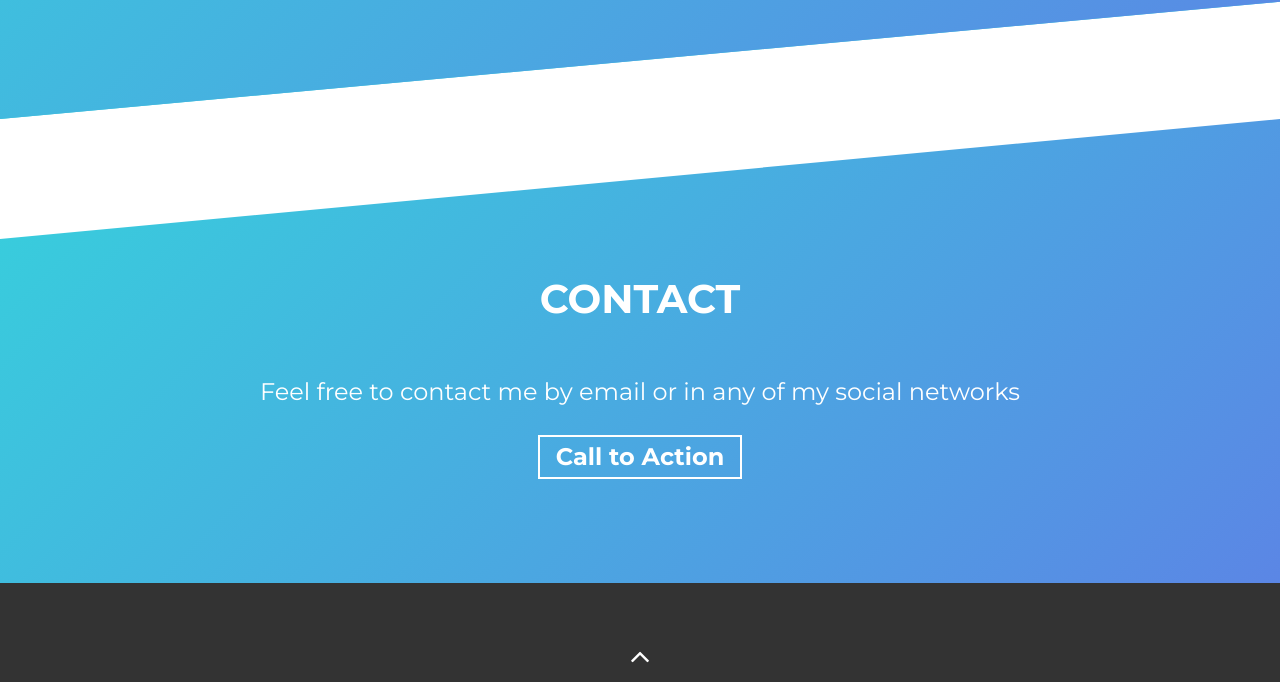
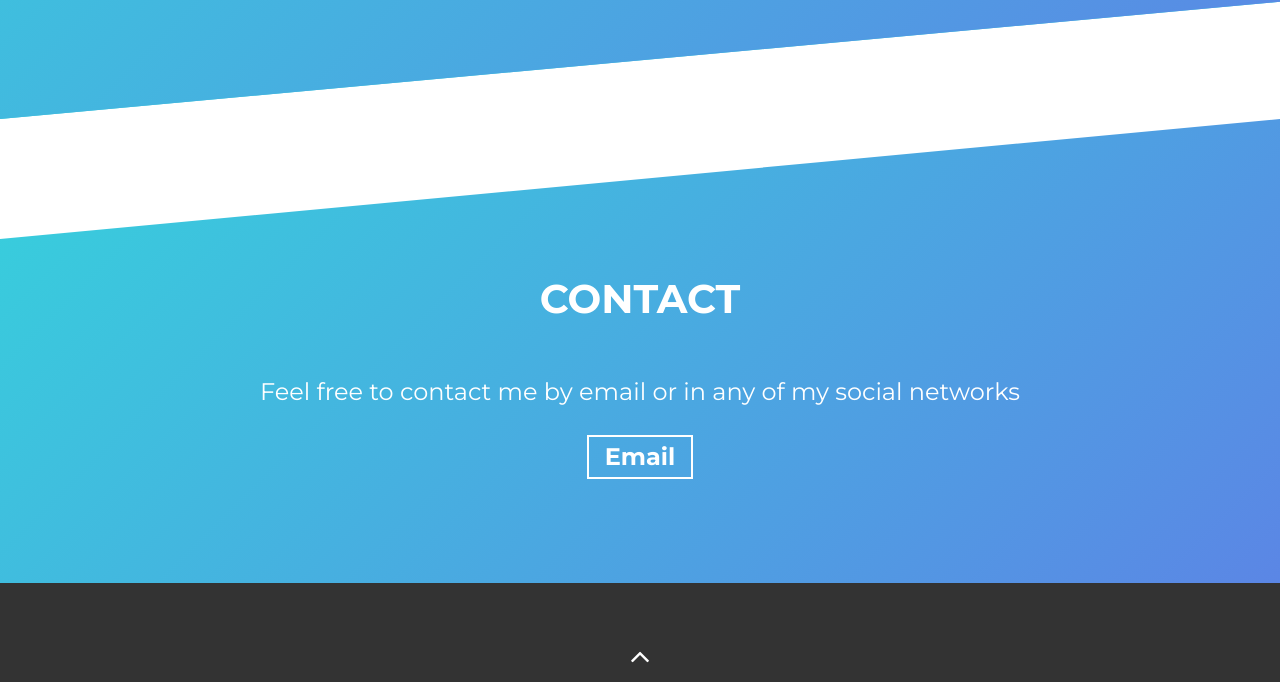
Before and after one commit to AlejandroFernandezLuces/alejandrofernandezluces.github.io, a plain HTML site: page index.html in a window 1280 px wide. Shown: the part 2379-3061 px from the top of the page. Drawn offline with Linux system fonts and the light colour scheme.

Commit message:
Corrects typo

```diff
--- a/index.html
+++ b/index.html
@@ -231,7 +231,7 @@ Have fun creating your portfolio on this template!!! -->
         <h2 class="section-title">Contact</h2>
         <div class="contact-wrapper">
           <p class="contact-wrapper__text">Feel free to contact me by email or in any of my social networks</p>
-          <a href="mailto:21alex295@gmail.com" class="cta-btn cta-btn--resume">Call to Action</a>
+          <a href="mailto:21alex295@gmail.com" class="cta-btn cta-btn--resume">Email</a>
         </div>
       </div>
     </section>
```
